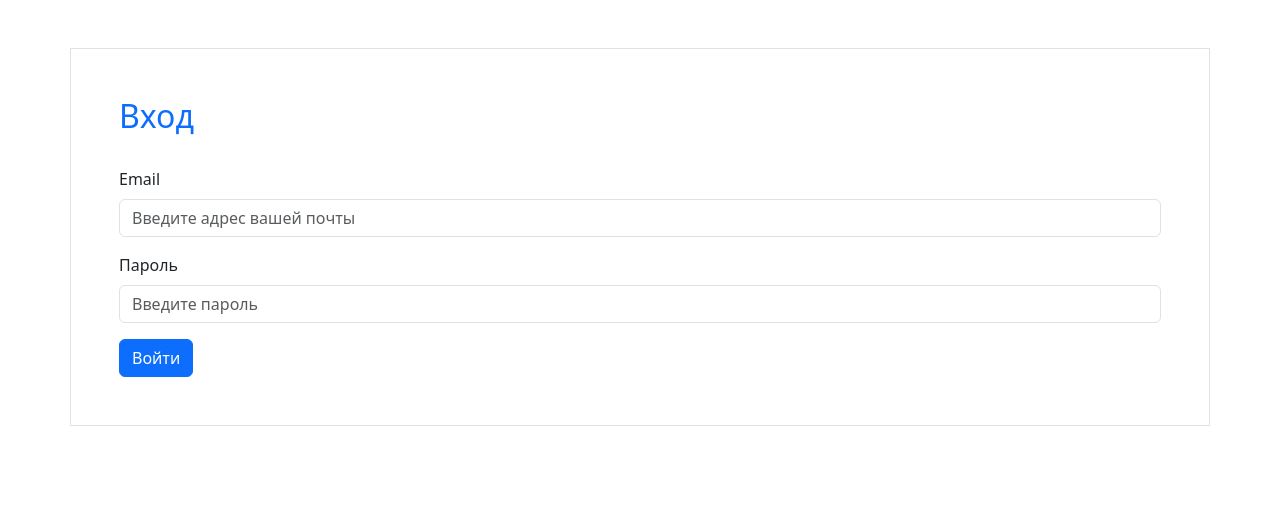
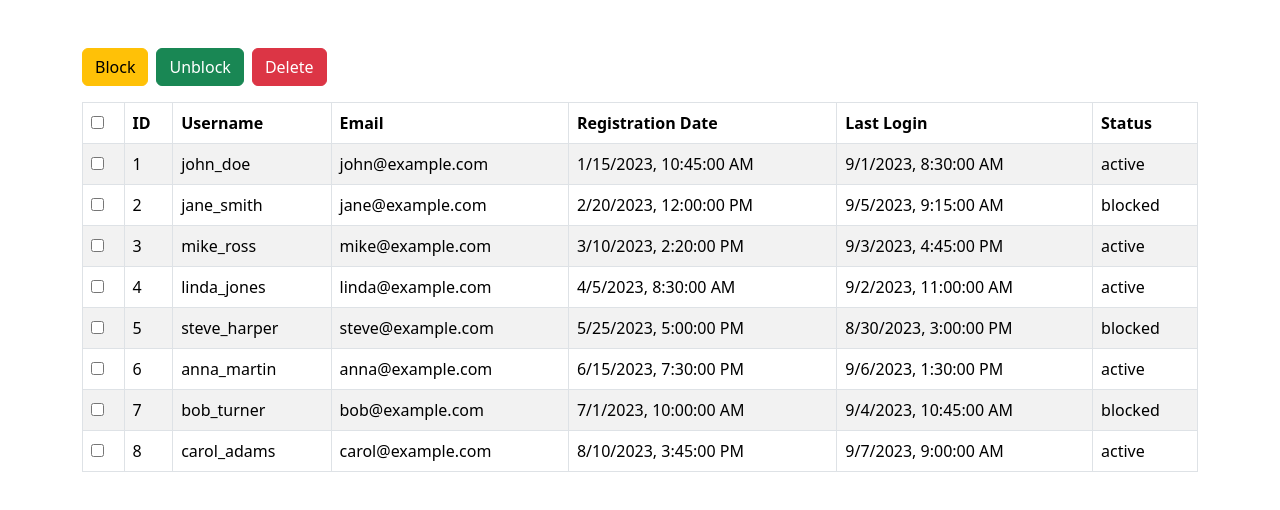
Before and after one commit to lucy2n/users-table, a React (Create React App) app: page / in a window 1280 px wide. Shown: the top 510 px of the page. Built offline with nearby package versions, Linux system fonts and the light colour scheme.

Commit message:
feat: add basic usersTable

```diff
--- a/src/app/app.jsx
+++ b/src/app/app.jsx
@@ -1,10 +1,11 @@
+import Main from "../pages/main/Main";
 import SignIn from "../pages/signIn/SignIn";
 import SignUp from "../pages/signUp/SignUp";
 
 function App() {
   return (
     <div>
-      <SignIn />
+      <Main />
     </div>
   );
 }
--- a/src/index.js
+++ b/src/index.js
@@ -1,9 +1,9 @@
 import React from 'react';
 import ReactDOM from 'react-dom/client';
 import './index.css';
+import 'bootstrap/dist/css/bootstrap.min.css';
 import App from './app/app.jsx';
 import reportWebVitals from './reportWebVitals';
-import 'bootstrap/dist/css/bootstrap.min.css';
 
 const root = ReactDOM.createRoot(document.getElementById('root'));
 root.render(
@@ -12,7 +12,4 @@ root.render(
   </React.StrictMode>
 );
 
-// If you want to start measuring performance in your app, pass a function
-// to log results (for example: reportWebVitals(console.log))
-// or send to an analytics endpoint. Learn more: https://bit.ly/CRA-vitals
 reportWebVitals();
--- a/src/pages/main/Main.jsx
+++ b/src/pages/main/Main.jsx
@@ -0,0 +1,131 @@
+import React from "react";
+import Table from 'react-bootstrap/Table';
+
+const users = [
+    {
+      id: 1,
+      username: 'john_doe',
+      email: 'john@example.com',
+      registration_date: '2023-01-15T10:45:00Z',
+      last_login: '2023-09-01T08:30:00Z',
+      status: 'active',
+    },
+    {
+      id: 2,
+      username: 'jane_smith',
+      email: 'jane@example.com',
+      registration_date: '2023-02-20T12:00:00Z',
+      last_login: '2023-09-05T09:15:00Z',
+      status: 'blocked',
+    },
+    {
+      id: 3,
+      username: 'mike_ross',
+      email: 'mike@example.com',
+      registration_date: '2023-03-10T14:20:00Z',
+      last_login: '2023-09-03T16:45:00Z',
+      status: 'active',
+    },
+    {
+      id: 4,
+      username: 'linda_jones',
+      email: 'linda@example.com',
+      registration_date: '2023-04-05T08:30:00Z',
+      last_login: '2023-09-02T11:00:00Z',
+      status: 'active',
+    },
+    {
+      id: 5,
+      username: 'steve_harper',
+      email: 'steve@example.com',
+      registration_date: '2023-05-25T17:00:00Z',
+      last_login: '2023-08-30T15:00:00Z',
+      status: 'blocked',
+    },
+    {
+      id: 6,
+      username: 'anna_martin',
+      email: 'anna@example.com',
+      registration_date: '2023-06-15T19:30:00Z',
+      last_login: '2023-09-06T13:30:00Z',
+      status: 'active',
+    },
+    {
+      id: 7,
+      username: 'bob_turner',
+      email: 'bob@example.com',
+      registration_date: '2023-07-01T10:00:00Z',
+      last_login: '2023-09-04T10:45:00Z',
+      status: 'blocked',
+    },
+    {
+      id: 8,
+      username: 'carol_adams',
+      email: 'carol@example.com',
+      registration_date: '2023-08-10T15:45:00Z',
+      last_login: '2023-09-07T09:00:00Z',
+      status: 'active',
+    },
+  ];
+
+const Main = () => {
+    return (
+        <div className="container mt-5">
+            {/* Toolbar */}
+            <div className="d-flex mb-3">
+                <button
+                    className="btn btn-warning me-2"
+                >
+                    Block
+                </button>
+                <button
+                    className="btn btn-success me-2"
+                >
+                    Unblock
+                </button>
+                <button
+                    className="btn btn-danger"
+                >
+                    <i className="bi bi-trash"></i> Delete
+                </button>
+            </div>
+
+            <Table striped bordered hover>
+                <thead>
+                    <tr>
+                        <th>
+                            <input
+                                type="checkbox"
+                            />
+                        </th>
+                        <th>ID</th>
+                        <th>Username</th>
+                        <th>Email</th>
+                        <th>Registration Date</th>
+                        <th>Last Login</th>
+                        <th>Status</th>
+                    </tr>
+                </thead>
+                <tbody>
+                    {users.map((user) => (
+                        <tr key={user.id}>
+                            <td>
+                                <input
+                                    type="checkbox"
+                                />
+                            </td>
+                            <td>{user.id}</td>
+                            <td>{user.username}</td>
+                            <td>{user.email}</td>
+                            <td>{new Date(user.registration_date).toLocaleString()}</td>
+                            <td>{new Date(user.last_login).toLocaleString()}</td>
+                            <td>{user.status}</td>
+                        </tr>
+                    ))}
+                </tbody>
+            </Table>
+        </div>
+    );
+}
+
+export default Main;
--- a/src/pages/signUp/SignUp.jsx
+++ b/src/pages/signUp/SignUp.jsx
@@ -3,9 +3,7 @@ import RegistrationForm from "../../features/authentication/registration/ui/Regi
 const SignUp = () => {
     return (
         <div className="container p-5 my-5 border">
-            <h2>
-                Регистрация
-            </h2>
+            <h2>Регистрация</h2>
             <RegistrationForm />
         </div>
     )
```
